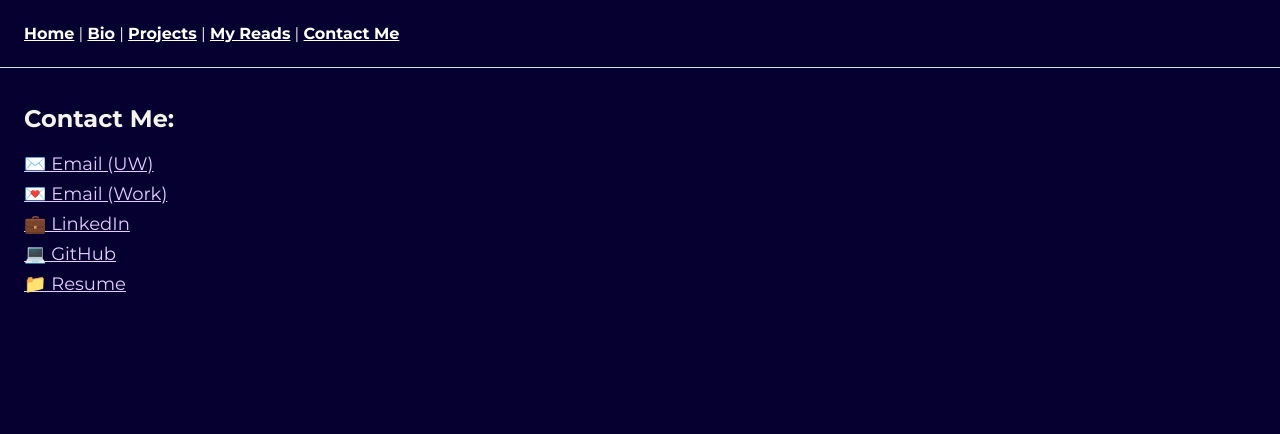
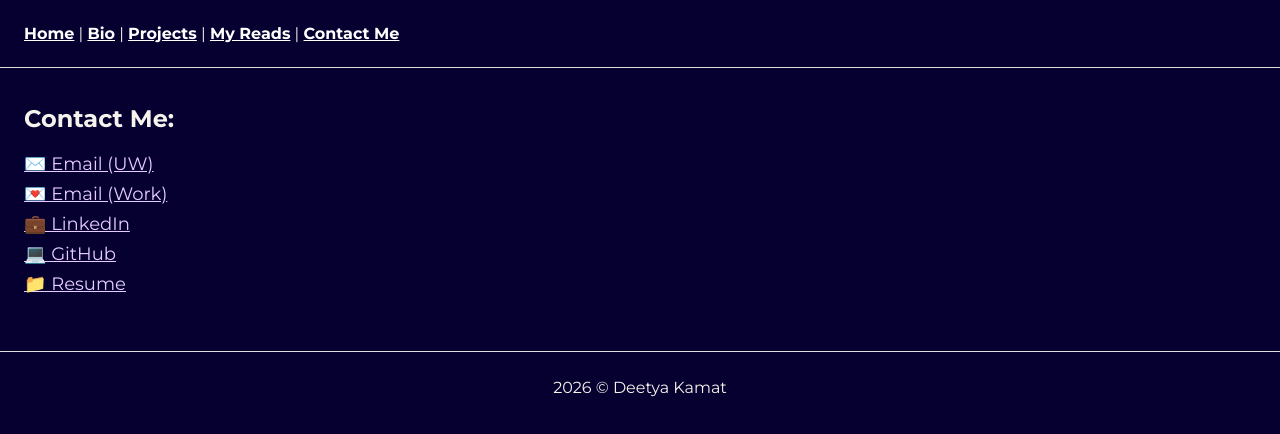
Before and after one commit to deetyk25/deetya-personal-web, a website: page contact.html in a window 1280 px wide. Drawn offline with Linux system fonts and the light colour scheme.

Commit message:
Added footer to all pages

```diff
--- a/contact.html
+++ b/contact.html
@@ -31,5 +31,9 @@
             </ul>
         </section>
     </main>
+
+    <footer>
+        <p>2026 © Deetya Kamat</p>
+    </footer>
 </body>
 </html>
```
Also changed, not shown: bio.html (+4 -0 lines), books.html (+6 -1 lines), projects.html (+4 -0 lines).
